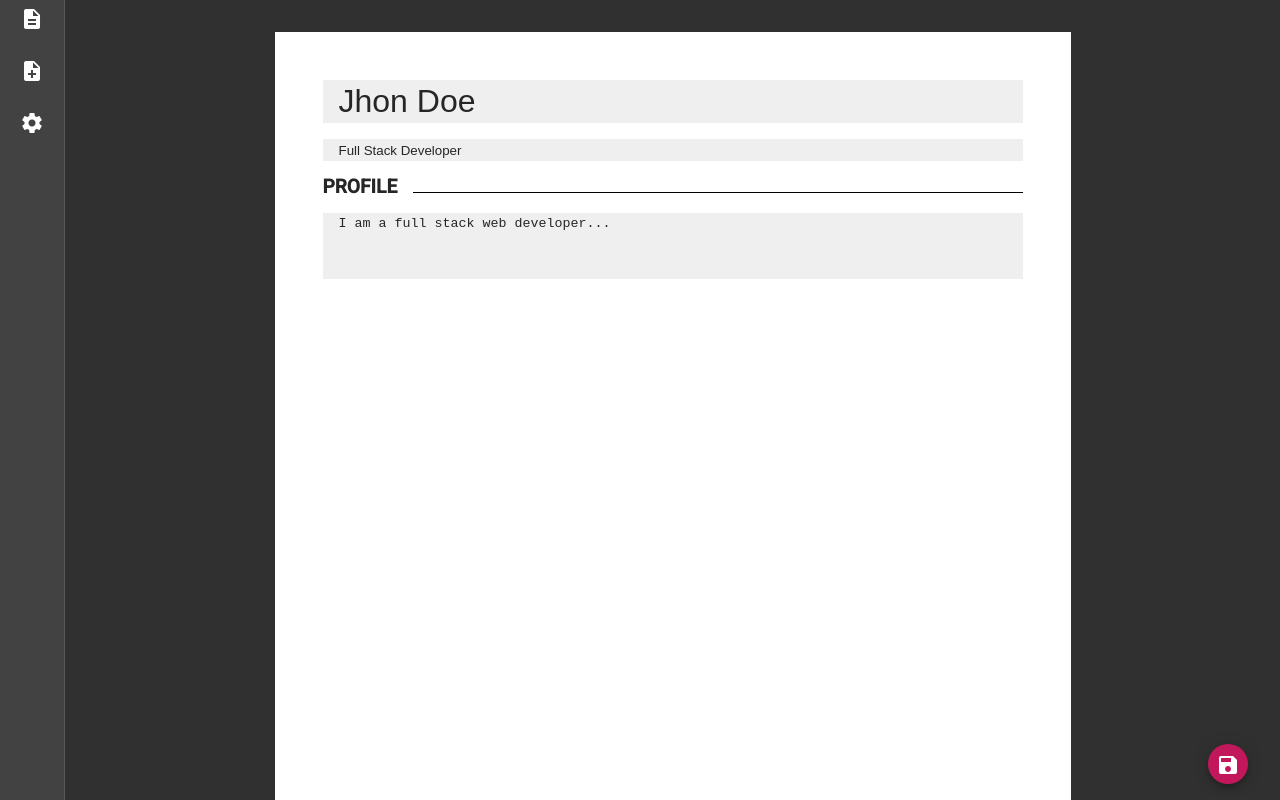
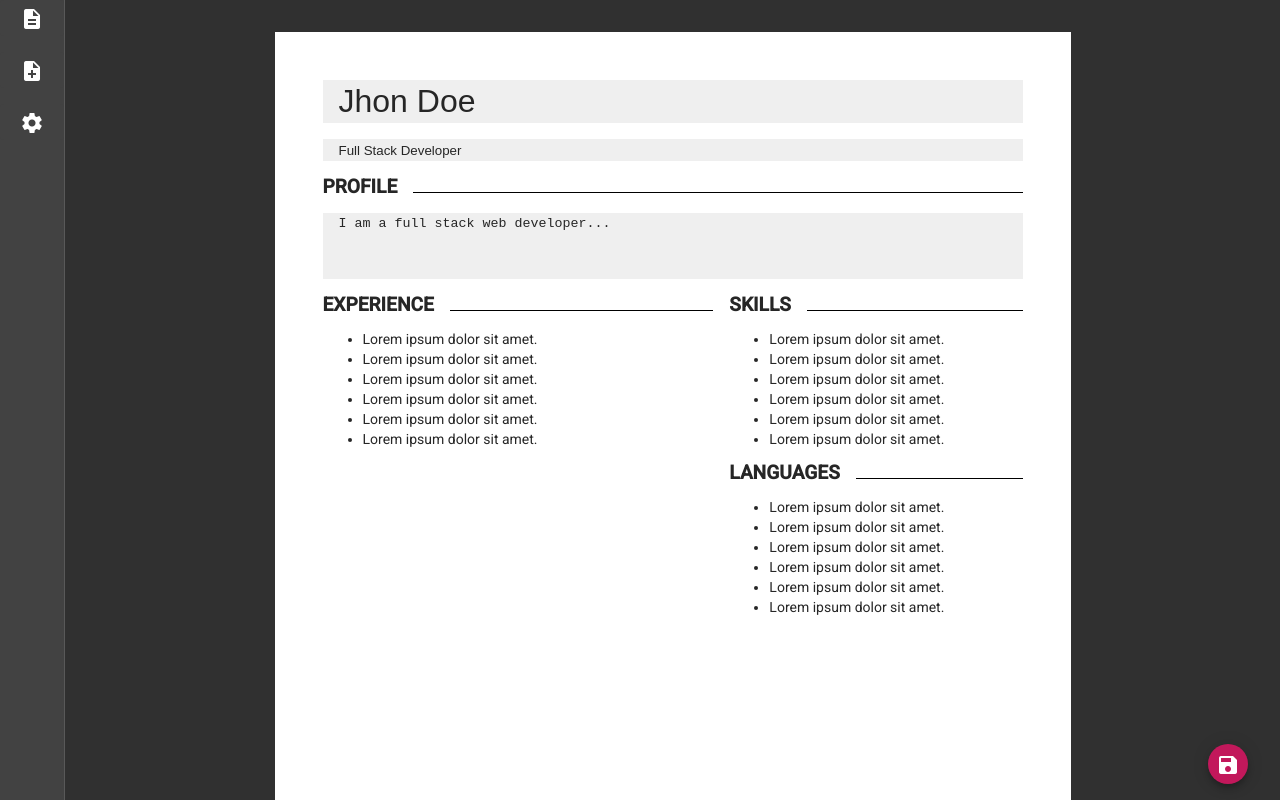
Before and after one commit to maak-tn/resume-builder, an Angular app: page /new in a window 1280 px wide. Built offline with nearby package versions, Linux system fonts and the light colour scheme.

Commit message:
Paper final layout

```diff
--- a/src/app/pages/new/new.component.html
+++ b/src/app/pages/new/new.component.html
@@ -17,10 +17,37 @@
             <section id="cvFlexDivider">
                 <div id="leftSection">
                     <!-- WORK EXPERSIENCE -->
+                    <app-section-header [headerTitle]="'experience'"></app-section-header>
+                    <ul>
+                        <li>Lorem ipsum dolor sit amet.</li>
+                        <li>Lorem ipsum dolor sit amet.</li>
+                        <li>Lorem ipsum dolor sit amet.</li>
+                        <li>Lorem ipsum dolor sit amet.</li>
+                        <li>Lorem ipsum dolor sit amet.</li>
+                        <li>Lorem ipsum dolor sit amet.</li>
+                    </ul>
                 </div>
                 <div id="rightSection">
                     <!-- SKILLS -->
+                    <app-section-header [headerTitle]="'skills'"></app-section-header>
+                    <ul>
+                        <li>Lorem ipsum dolor sit amet.</li>
+                        <li>Lorem ipsum dolor sit amet.</li>
+                        <li>Lorem ipsum dolor sit amet.</li>
+                        <li>Lorem ipsum dolor sit amet.</li>
+                        <li>Lorem ipsum dolor sit amet.</li>
+                        <li>Lorem ipsum dolor sit amet.</li>
+                    </ul>
                     <!-- LANGUAGES -->
+                    <app-section-header [headerTitle]="'languages'"></app-section-header>
+                    <ul>
+                        <li>Lorem ipsum dolor sit amet.</li>
+                        <li>Lorem ipsum dolor sit amet.</li>
+                        <li>Lorem ipsum dolor sit amet.</li>
+                        <li>Lorem ipsum dolor sit amet.</li>
+                        <li>Lorem ipsum dolor sit amet.</li>
+                        <li>Lorem ipsum dolor sit amet.</li>
+                    </ul>
                 </div>
             </section>
 
--- a/src/app/pages/new/new.component.scss
+++ b/src/app/pages/new/new.component.scss
@@ -40,6 +40,23 @@
             resize: none;
             height: 60px;
         }
+
+
+        // flex
+        #cvFlexDivider {
+            width: 100%;
+            display: flex;
+            flex-direction: row;
+
+            #leftSection {
+                width: 400px;
+                margin-right: 1rem;
+            }
+
+            #rightSection {
+                width: calc(100% - 400px);
+            }
+        }
     }
 
     #saveButton {
```
